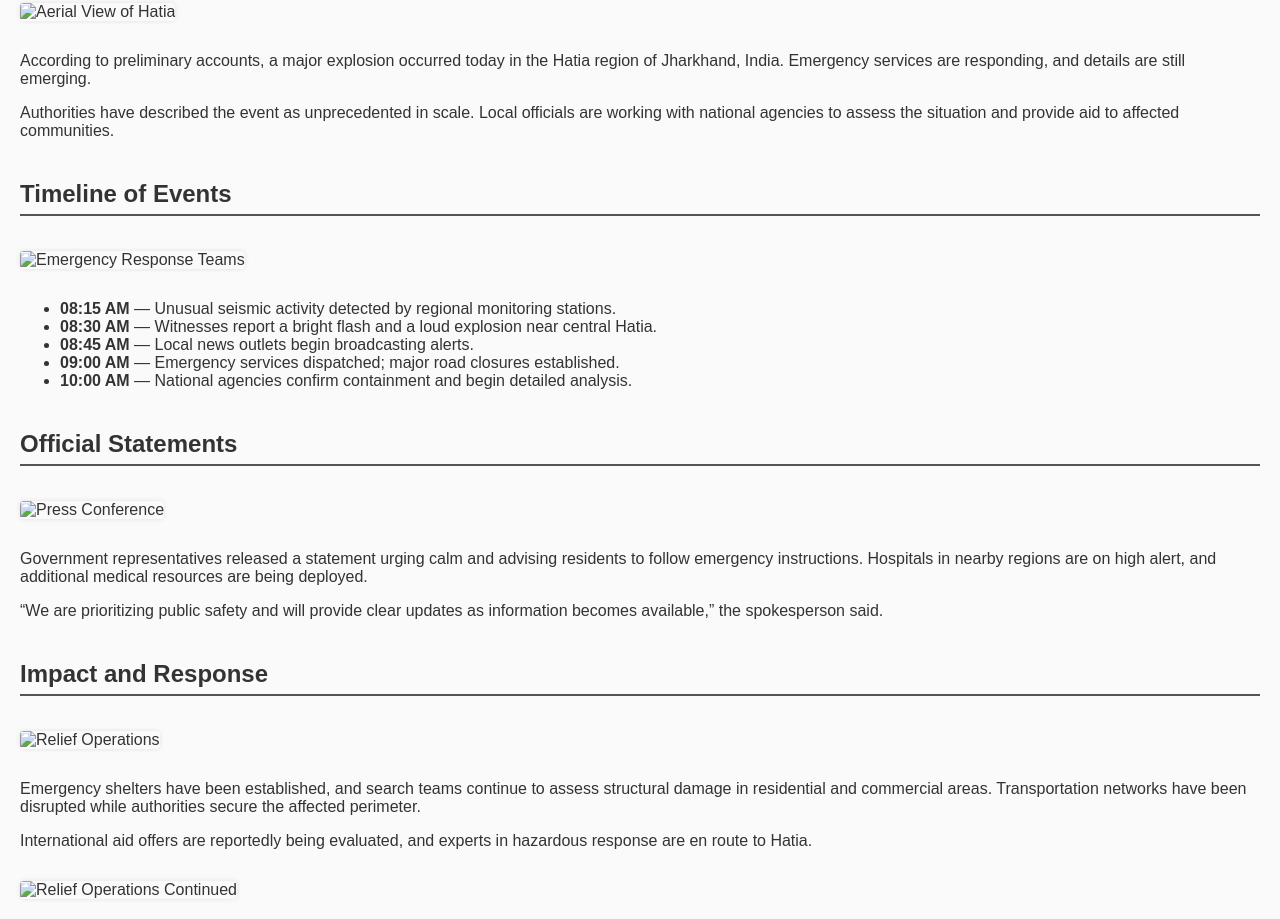
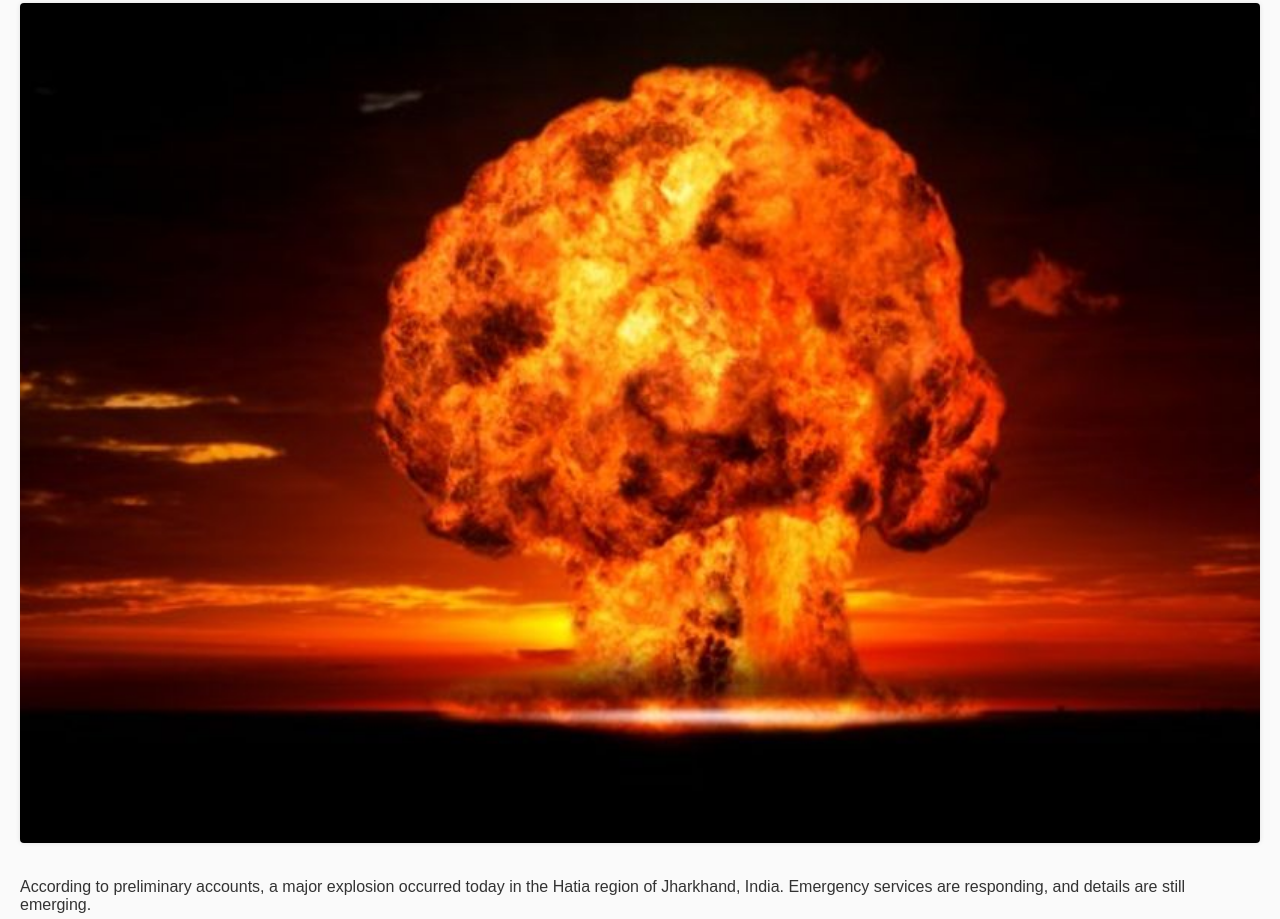
Before and after one commit to protonated-123/jharkhand-news-site, a plain HTML site: page index.html in a window 1280 px wide. Shown: the part 201-1120 px from the top of the page. Drawn offline with Linux system fonts and the light colour scheme.

Commit message:
Update index.html

```diff
--- a/index.html
+++ b/index.html
@@ -59,7 +59,7 @@
 
 <div class="section">
     <h2>Overview</h2>
-    <img src="Screenshot_2026-02-17_200607.png" alt="Aerial View of Hatia" />
+    <img src="Screenshot200607.png" alt="Aerial View of Hatia" />
     <p>
         According to preliminary accounts, a major explosion occurred today in the Hatia region of Jharkhand, India. Emergency services are responding, and details are still emerging.
     </p>
@@ -70,7 +70,7 @@
 
 <div class="section">
     <h2>Timeline of Events</h2>
-    <img src="Screenshot_2026-02-17_200949.png" alt="Emergency Response Teams" />
+    <img src="Screenshot200949.png" alt="Emergency Response Teams" />
     <ul>
         <li><strong>08:15 AM</strong> — Unusual seismic activity detected by regional monitoring stations.</li>
         <li><strong>08:30 AM</strong> — Witnesses report a bright flash and a loud explosion near central Hatia.</li>
@@ -82,7 +82,7 @@
 
 <div class="section">
     <h2>Official Statements</h2>
-    <img src="Screenshot_2026-02-17_202737.png" alt="Press Conference" />
+    <img src="Screenshot202737.png" alt="Press Conference" />
     <p>
         Government representatives released a statement urging calm and advising residents to follow emergency instructions. Hospitals in nearby regions are on high alert, and additional medical resources are being deployed.
     </p>
@@ -93,14 +93,14 @@
 
 <div class="section">
     <h2>Impact and Response</h2>
-    <img src="Screenshot_2026-02-17_205658.png" alt="Relief Operations" />
+    <img src="Screenshot205658.png" alt="Relief Operations" />
     <p>
         Emergency shelters have been established, and search teams continue to assess structural damage in residential and commercial areas. Transportation networks have been disrupted while authorities secure the affected perimeter.
     </p>
     <p>
         International aid offers are reportedly being evaluated, and experts in hazardous response are en route to Hatia.
     </p>
-    <img src="Screenshot_2026-02-17_205752.png" alt="Relief Operations Continued" />
+    <img src="Screenshot205752.png" alt="Relief Operations Continued" />
 </div>
 
 <footer>
```
